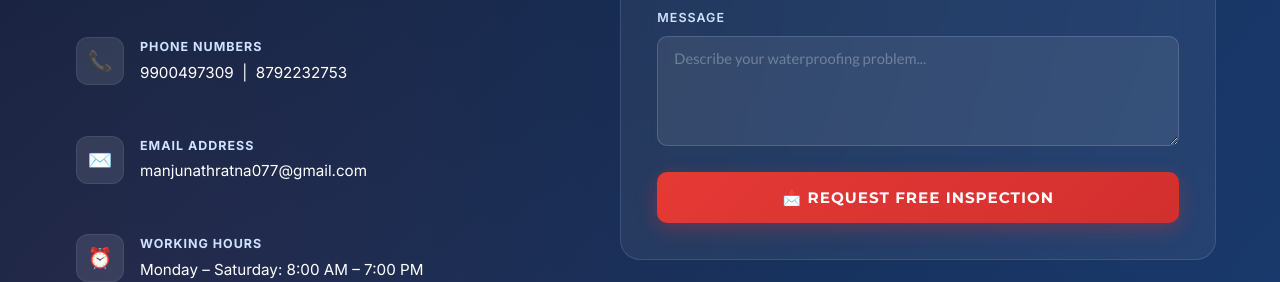
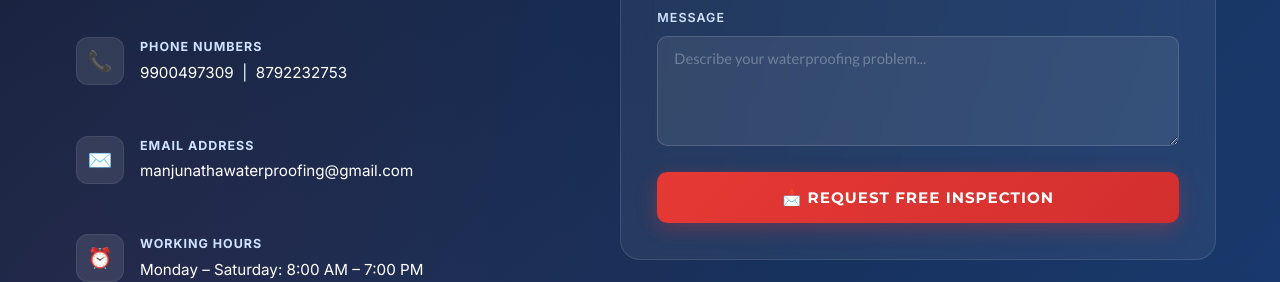
Before and after one commit to SManjunath7/Waterproof_freelance, a React (Vite) app in the folder freelance/client/: page / in a window 1280 px wide. Shown: the part 5966-6248 px from the top of the page. Built offline with nearby package versions, Linux system fonts and the light colour scheme; no server answers.

Commit message:
feat: update email address in Contact and Footer components

```diff
--- a/freelance/client/src/components/Contact.jsx
+++ b/freelance/client/src/components/Contact.jsx
@@ -102,7 +102,7 @@ export default function Contact({ showToast }) {
               <div className="info-icon">✉️</div>
               <div>
                 <h5>Email Address</h5>
-                <p><a href="mailto:manjunathratna077@gmail.com">manjunathratna077@gmail.com</a></p>
+                <p><a href="mailto:manjunathawaterproofing@gmail.com">manjunathawaterproofing@gmail.com</a></p>
               </div>
             </div>
             <div className="info-item">
--- a/freelance/client/src/components/Footer.jsx
+++ b/freelance/client/src/components/Footer.jsx
@@ -29,7 +29,7 @@ export default function Footer() {
           <ul>
             <li><a href="tel:8792232753">📞 8792232753</a></li>
             <li><a href="tel:9900497309">📞 9900497309</a></li>
-            <li><a href="mailto:manjunathratna077@gmail.com" target="_blank" rel="noopener noreferrer">✉️ Email Us</a></li>
+            <li><a href="mailto:manjunathawaterproofing@gmail.com" target="_blank" rel="noopener noreferrer">✉️ Email Us</a></li>
             <li><a href="https://www.google.com/maps/search/?api=1&query=Makali,+Bengaluru,+Karnataka+562162" target="_blank" rel="noopener noreferrer">📍 Makali, Bangalore</a></li>
           </ul>
         </div>
```
Also changed, not shown: 1 other file (tests, documents, lock files or other folders).
